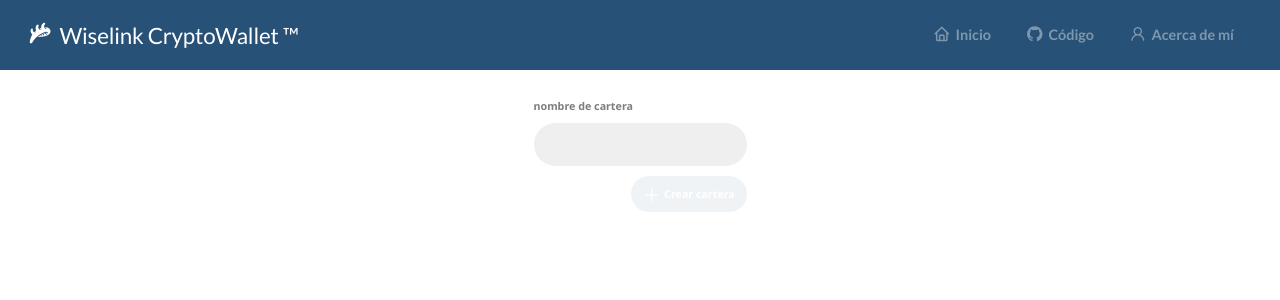
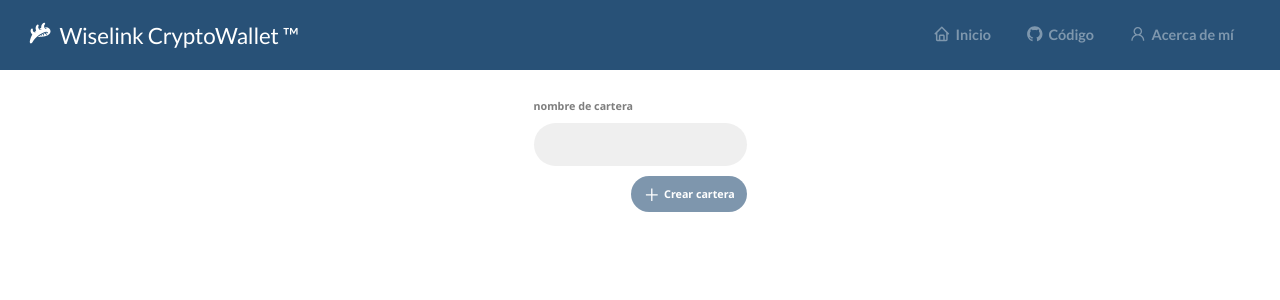
Before and after one commit to puwiii/wiselink-challenge, a React (Create React App) app: page / in a window 1280 px wide. In both pictures the pointer is over the button "Crear cartera". Shown: the top 300 px of the page. Built offline with nearby package versions, Linux system fonts and the light colour scheme.

Commit message:
change button hover

```diff
--- a/src/App.css
+++ b/src/App.css
@@ -51,7 +51,7 @@ button > svg {
 }
 
 button:hover {
-  background-color: #28517711;
+  background-color: #28517799;
 }
 
 input,
```
